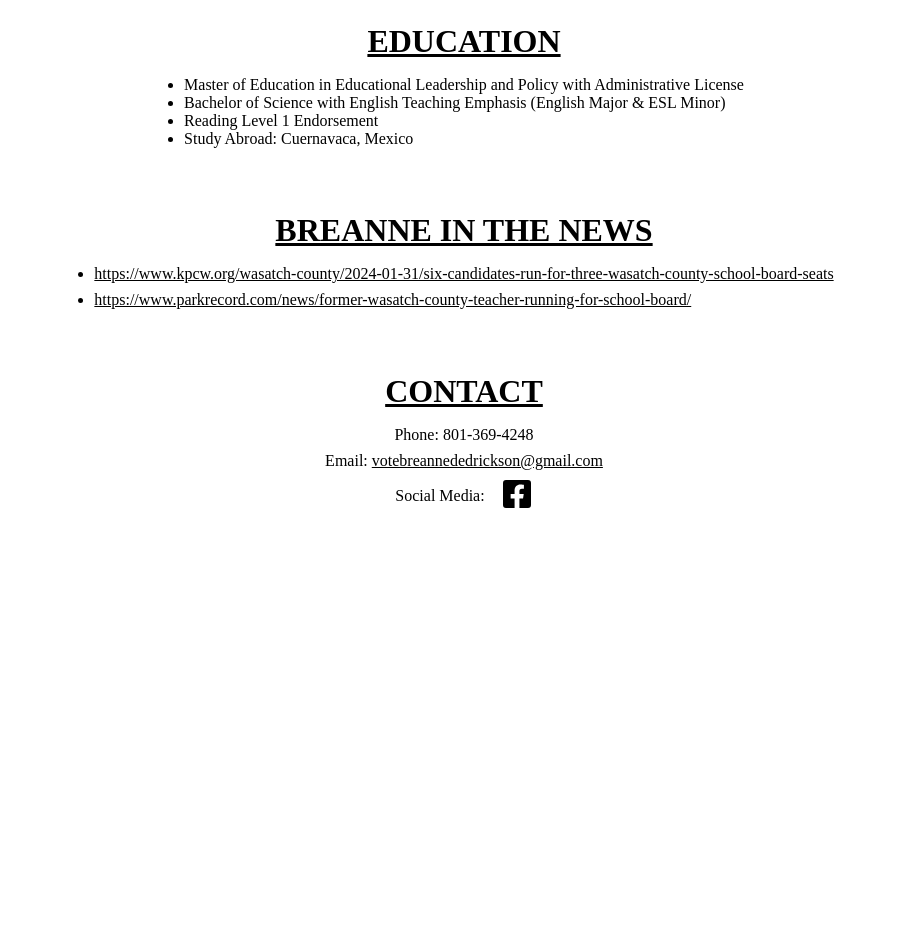
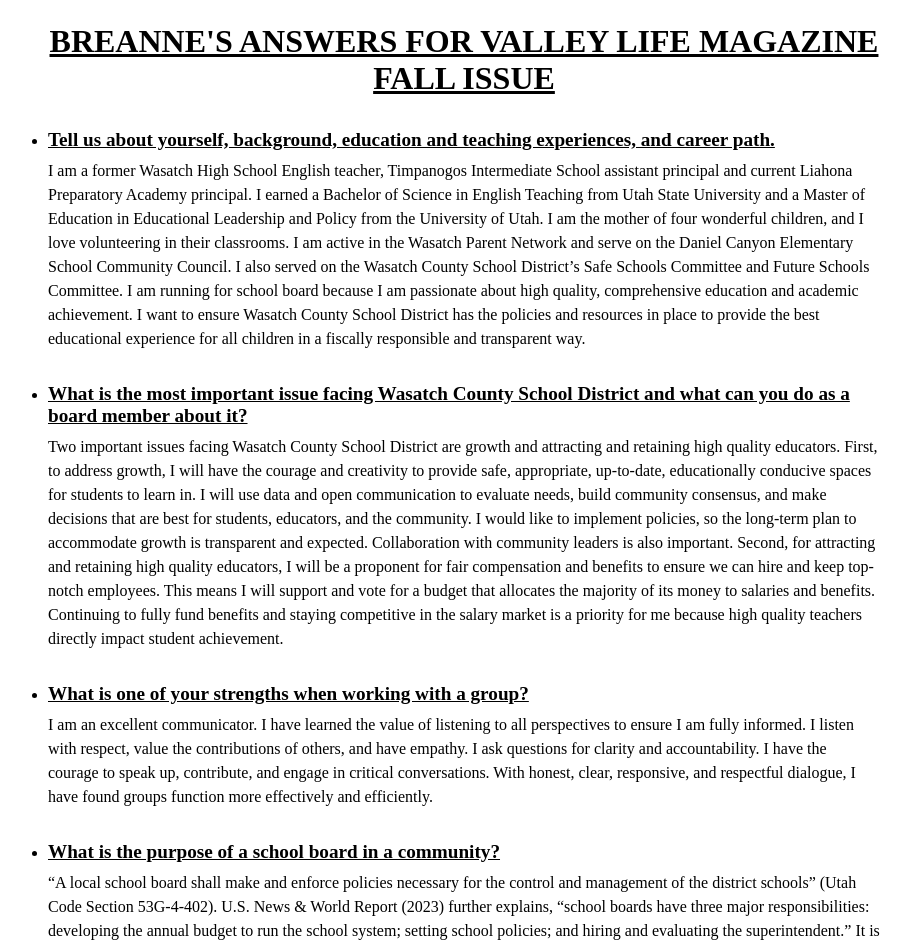
Before and after one commit to 12Kentos/Breanne, a Next.js app: page / in a window 1280 px wide. Shown: the part 2800-3746 px from the top of the page, without its empty margins (176-1087 px from the left). Before the commit the page ends 3346 px from the top, so only its background shows below. Built offline with nearby package versions, Linux system fonts and the light colour scheme.

Commit message:
Added Valley Life Mag Section and repositioned

```diff
--- a/app/page.js
+++ b/app/page.js
@@ -72,7 +72,7 @@ export default function Home() {
       </p>
 
       <div className={styles.contentWrapper}>
-        <h3>Why</h3>
+        <h3 className={styles.whyTitle}>Why</h3>
         <div className={styles.whyExperience}>
           <div>
             <Image src={quoteTwo} className={styles.firstImage} />
@@ -144,6 +144,91 @@ export default function Home() {
           </div>
         </div>
       </div>
+      <div className={styles.valleyLifeMag}>
+        <h2>Breanne's answers for Valley Life Magazine Fall Issue</h2>
+        <ul className={styles.valleyLifeMagUl}>
+          <li>
+            <p className={styles.question}>
+              Tell us about yourself, background, education and teaching
+              experiences, and career path.
+            </p>
+            <p className={styles.answer}>
+              I am a former Wasatch High School English teacher, Timpanogos
+              Intermediate School assistant principal and current Liahona
+              Preparatory Academy principal. I earned a Bachelor of Science in
+              English Teaching from Utah State University and a Master of
+              Education in Educational Leadership and Policy from the University
+              of Utah. I am the mother of four wonderful children, and I love
+              volunteering in their classrooms. I am active in the Wasatch
+              Parent Network and serve on the Daniel Canyon Elementary School
+              Community Council. I also served on the Wasatch County School
+              District’s Safe Schools Committee and Future Schools Committee. I
+              am running for school board because I am passionate about high
+              quality, comprehensive education and academic achievement. I want
+              to ensure Wasatch County School District has the policies and
+              resources in place to provide the best educational experience for
+              all children in a fiscally responsible and transparent way.
+            </p>
+          </li>
+          <li>
+            <p className={styles.question}>
+              What is the most important issue facing Wasatch County School
+              District and what can you do as a board member about it?
+            </p>
+            <p className={styles.answer}>
+              Two important issues facing Wasatch County School District are
+              growth and attracting and retaining high quality educators. First,
+              to address growth, I will have the courage and creativity to
+              provide safe, appropriate, up-to-date, educationally conducive
+              spaces for students to learn in. I will use data and open
+              communication to evaluate needs, build community consensus, and
+              make decisions that are best for students, educators, and the
+              community. I would like to implement policies, so the long-term
+              plan to accommodate growth is transparent and expected.
+              Collaboration with community leaders is also important. Second,
+              for attracting and retaining high quality educators, I will be a
+              proponent for fair compensation and benefits to ensure we can hire
+              and keep top-notch employees. This means I will support and vote
+              for a budget that allocates the majority of its money to salaries
+              and benefits. Continuing to fully fund benefits and staying
+              competitive in the salary market is a priority for me because high
+              quality teachers directly impact student achievement.
+            </p>
+          </li>
+          <li>
+            <p className={styles.question}>
+              What is one of your strengths when working with a group?
+            </p>
+            <p className={styles.answer}>
+              I am an excellent communicator. I have learned the value of
+              listening to all perspectives to ensure I am fully informed. I
+              listen with respect, value the contributions of others, and have
+              empathy. I ask questions for clarity and accountability. I have
+              the courage to speak up, contribute, and engage in critical
+              conversations. With honest, clear, responsive, and respectful
+              dialogue, I have found groups function more effectively and
+              efficiently.
+            </p>
+          </li>
+          <li>
+            <p className={styles.question}>
+              What is the purpose of a school board in a community?
+            </p>
+            <p className={styles.answer}>
+              “A local school board shall make and enforce policies necessary
+              for the control and management of the district schools” (Utah Code
+              Section 53G-4-402). U.S. News &amp; World Report (2023) further
+              explains, “school boards have three major responsibilities:
+              developing the annual budget to run the school system; setting
+              school policies; and hiring and evaluating the superintendent.” It
+              is also the role of the board to ask questions, assess progress,
+              listen to all sides, represent the community, and do what is best
+              for students.
+            </p>
+          </li>
+        </ul>
+      </div>
+      <div className={styles.eduNews}>
         <div className={styles.infoWrapper}>
           <h3>Education</h3>
           <ul>
@@ -174,6 +259,7 @@ export default function Home() {
             </li>
           </ul>
         </div>
+      </div>
       <div className={styles.contact}>
         <h3 className={styles.contactHeader}>Contact</h3>
         <p>
--- a/app/page.module.scss
+++ b/app/page.module.scss
@@ -24,14 +24,14 @@
     color: black;
     &:hover {
       color: rgb(249, 208, 44);
-      background-color: black;
+      // background-color: black;
     }
   }
 }
 
 .header {
   // background-image: url(./images/WasatchThree.PNG);
-  background-color: rgb(255, 230, 0);
+  // background-color: rgb(255, 230, 0);
   background-color: rgb(249, 208, 44);
   width: 100vw;
   height: 45vh;
@@ -117,6 +117,10 @@
   padding: 0 2rem;
 }
 
+// .whyTitle {
+//   color: rgb(249, 208, 44);
+// }
+
 .whyInfo {
   max-width: 60%;
 }
@@ -167,6 +171,7 @@
     display: inline-block;
     text-transform: uppercase;
     font-size: 2rem;
+    text-align: center;
   }
 
   & ul {
@@ -174,6 +179,45 @@
     flex-direction: column;
     gap: 0.5rem;
   }
+}
+
+.valleyLifeMag {
+  margin-top: 2rem;
+  display: flex;
+  flex-direction: column;
+  gap: 2rem;
+
+  & h2 {
+    text-decoration: underline;
+    display: inline-block;
+    text-transform: uppercase;
+    font-size: 2rem;
+    text-align: center;
+  }
+}
+
+.valleyLifeMagUl {
+  display: flex;
+  flex-direction: column;
+  gap: 2rem;
+}
+
+.question {
+  padding-bottom: 0.5rem;
+  text-decoration: underline;
+  font-weight: bold;
+  font-size: 1.2rem;
+}
+
+.answer {
+  line-height: 1.5;
+}
+
+.eduNews {
+  display: grid;
+  grid-template-columns: 1fr 1fr;
+  gap: 2rem;
+  padding: 0 1rem;
 }
 
 .contact {
@@ -199,7 +243,7 @@
   color: black;
   &:hover {
     color: rgb(249, 208, 44);
-    background-color: black;
+    // background-color: black;
   }
 }
 
@@ -233,3 +277,9 @@
     min-width: 13rem;
   }
 }
+
+@media (max-width: 37.5em) {
+  .eduNews {
+    grid-template-columns: 1fr;
+  }
+}
```
Lines whose indentation alone changed are shown as unchanged.
